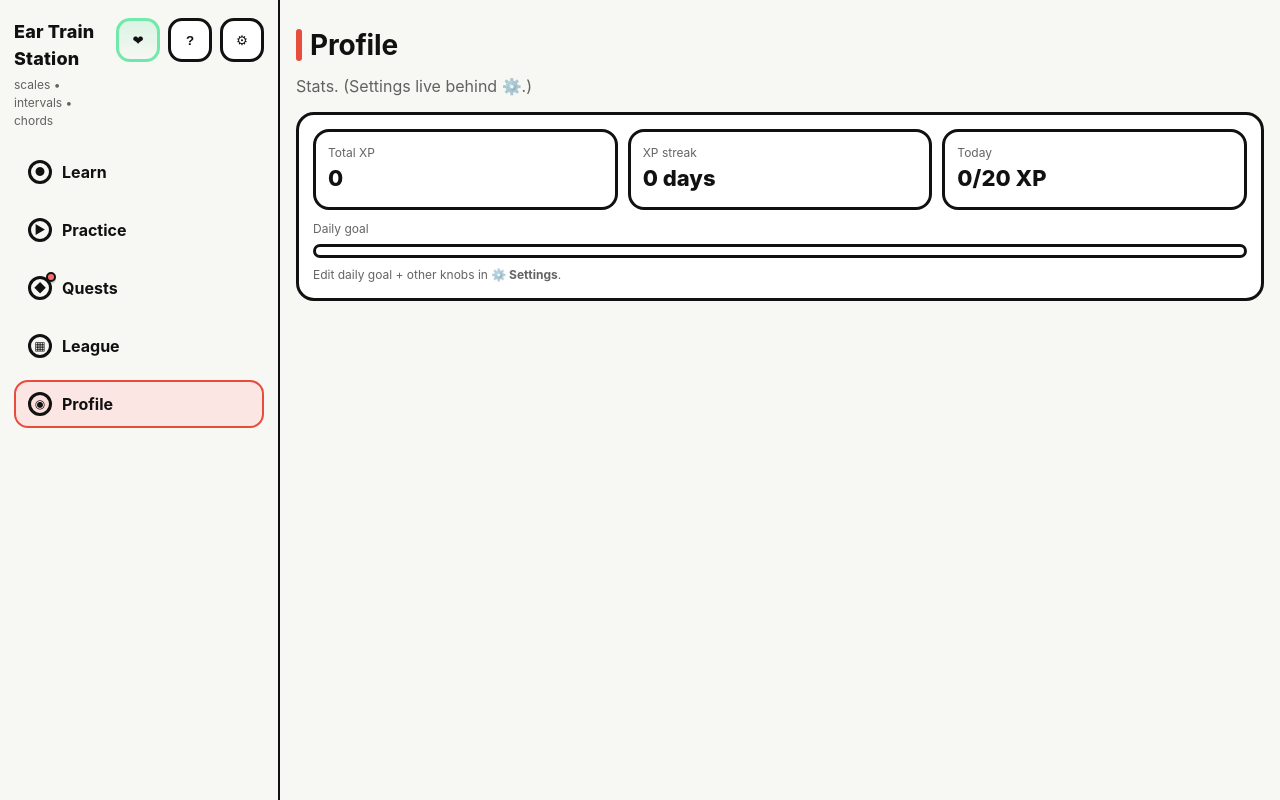
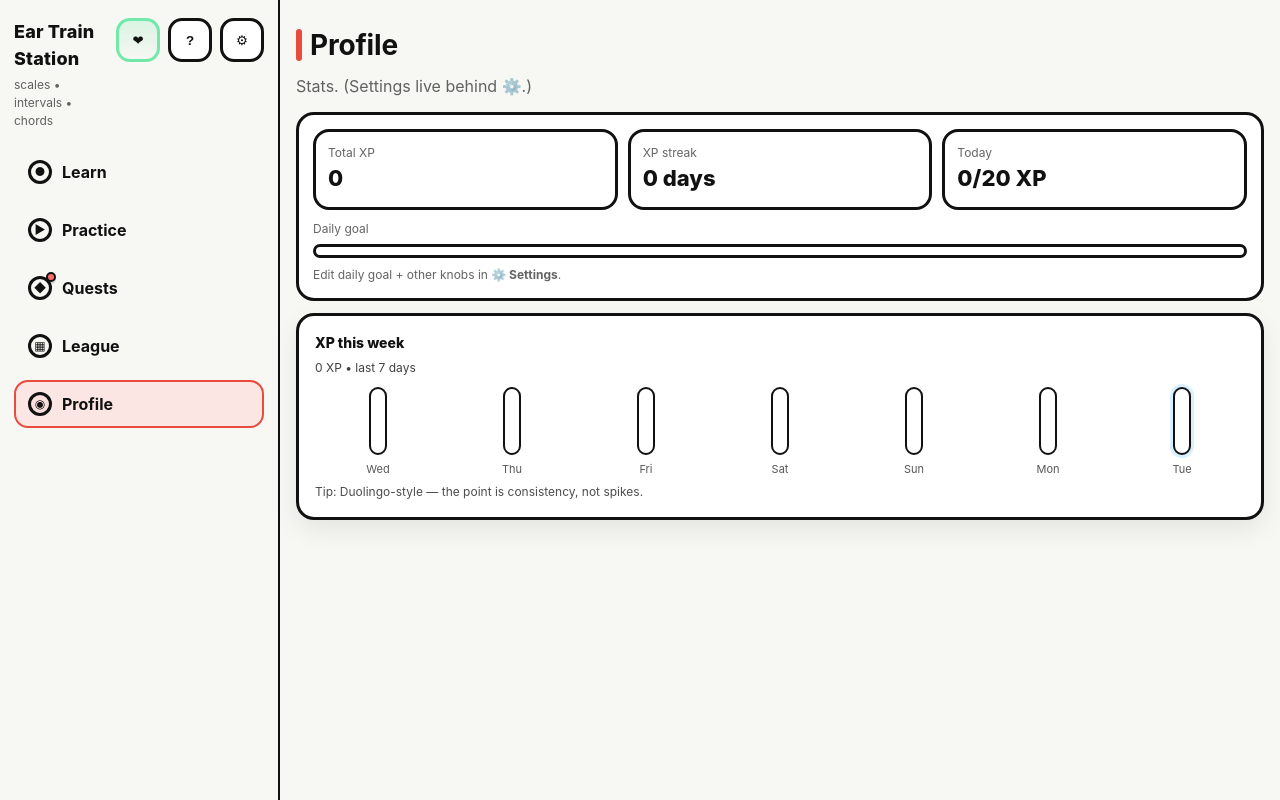
Before and after one commit to wpwcbc/ear-train-station, a React (Vite) app: page /profile in a window 1280 px wide. Built offline with nearby package versions, Linux system fonts and the light colour scheme.

Commit message:
Profile: XP week bars + progress daily XP history

```diff
--- a/src/lib/progress.ts
+++ b/src/lib/progress.ts
@@ -30,7 +30,7 @@ type ProgressV1 = {
   stationDone: Record<StationId, boolean>;
 };
 
-export type Progress = {
+type ProgressV2 = {
   version: 2;
   xp: number;
   streakDays: number;
@@ -42,6 +42,21 @@ export type Progress = {
   stationDone: Record<StationId, boolean>;
 };
 
+export type Progress = {
+  version: 3;
+  xp: number;
+  streakDays: number;
+  lastStudyYmd: string | null;
+  /** Daily goal tracking (Duolingo-ish stickiness). */
+  dailyGoalXp: number;
+  dailyXpToday: number;
+  dailyYmd: string | null;
+  /** Small history for Profile graphs. Local day buckets (YYYY-MM-DD → XP gained). */
+  dailyXpByYmd: Record<string, number>;
+  stationDone: Record<StationId, boolean>;
+};
+
+const KEY_V3 = 'ets_progress_v3';
 const KEY_V2 = 'ets_progress_v2';
 const KEY_V1 = 'ets_progress_v1';
 
@@ -57,33 +72,62 @@ function normalizeProgressForToday(p: Progress): Progress {
 
 export function loadProgress(): Progress {
   try {
-    const rawV2 = localStorage.getItem(KEY_V2);
-    if (rawV2) {
-      const parsed = JSON.parse(rawV2) as Progress;
-      if (parsed?.version === 2) {
+    const rawV3 = localStorage.getItem(KEY_V3);
+    if (rawV3) {
+      const parsed = JSON.parse(rawV3) as Progress;
+      if (parsed?.version === 3) {
         const merged: Progress = {
           ...defaultProgress(),
           ...parsed,
           stationDone: { ...defaultProgress().stationDone, ...(parsed.stationDone ?? {}) },
+          dailyXpByYmd: { ...(parsed.dailyXpByYmd ?? {}) },
         };
-        return normalizeProgressForToday(merged);
+        return normalizeProgressForToday(pruneProgressHistory(merged));
       }
     }
 
-    // migrate v1 → v2 (keep streak/xp/stations)
+    const rawV2 = localStorage.getItem(KEY_V2);
+    if (rawV2) {
+      const parsed2 = JSON.parse(rawV2) as ProgressV2;
+      if (parsed2?.version === 2) {
+        const migrated: Progress = pruneProgressHistory(
+          normalizeProgressForToday({
+            ...defaultProgress(),
+            xp: parsed2.xp ?? 0,
+            streakDays: parsed2.streakDays ?? 0,
+            lastStudyYmd: parsed2.lastStudyYmd ?? null,
+            dailyGoalXp: parsed2.dailyGoalXp ?? 20,
+            dailyXpToday: parsed2.dailyXpToday ?? 0,
+            dailyYmd: parsed2.dailyYmd ?? null,
+            stationDone: { ...defaultProgress().stationDone, ...(parsed2.stationDone ?? {}) },
+            // Best-effort seed: set today's bucket to current dailyXpToday.
+            dailyXpByYmd:
+              parsed2.dailyYmd && typeof parsed2.dailyXpToday === 'number'
+                ? { [parsed2.dailyYmd]: parsed2.dailyXpToday }
+                : {},
+          }),
+        );
+        localStorage.setItem(KEY_V3, JSON.stringify(migrated));
+        return migrated;
+      }
+    }
+
+    // migrate v1 → v3 (keep streak/xp/stations)
     const rawV1 = localStorage.getItem(KEY_V1);
     if (rawV1) {
       const parsed1 = JSON.parse(rawV1) as ProgressV1;
       if (parsed1?.version === 1) {
-        const migrated: Progress = normalizeProgressForToday({
-          ...defaultProgress(),
-          xp: parsed1.xp ?? 0,
-          streakDays: parsed1.streakDays ?? 0,
-          lastStudyYmd: parsed1.lastStudyYmd ?? null,
-          stationDone: { ...defaultProgress().stationDone, ...(parsed1.stationDone ?? {}) },
-        });
-        // Save immediately so next load is v2.
-        localStorage.setItem(KEY_V2, JSON.stringify(migrated));
+        const migrated: Progress = pruneProgressHistory(
+          normalizeProgressForToday({
+            ...defaultProgress(),
+            xp: parsed1.xp ?? 0,
+            streakDays: parsed1.streakDays ?? 0,
+            lastStudyYmd: parsed1.lastStudyYmd ?? null,
+            stationDone: { ...defaultProgress().stationDone, ...(parsed1.stationDone ?? {}) },
+          }),
+        );
+        // Save immediately so next load is v3.
+        localStorage.setItem(KEY_V3, JSON.stringify(migrated));
         return migrated;
       }
     }
@@ -94,9 +138,15 @@ export function loadProgress(): Progress {
   }
 }
 
-
 export function saveProgress(p: Progress) {
-  localStorage.setItem(KEY_V2, JSON.stringify(p));
+  localStorage.setItem(KEY_V3, JSON.stringify(pruneProgressHistory(p)));
+  // Hygiene: clear older keys if they exist (best-effort).
+  try {
+    localStorage.removeItem(KEY_V2);
+    localStorage.removeItem(KEY_V1);
+  } catch {
+    // ignore
+  }
 }
 
 export function todayYmd() {
@@ -118,6 +168,23 @@ function dayIndexUtc(ymd: string): number | null {
   if (!p) return null;
   // Use UTC to avoid DST/timezone drift when computing streak gaps.
   return Math.floor(Date.UTC(p.y, p.m - 1, p.d) / 86_400_000);
+}
+
+function pruneProgressHistory(p: Progress, keepDays = 14): Progress {
+  const today = todayYmd();
+  const todayIdx = dayIndexUtc(today);
+  if (todayIdx == null) return p;
+
+  const next: Record<string, number> = {};
+  for (const [ymd, xp] of Object.entries(p.dailyXpByYmd ?? {})) {
+    const idx = dayIndexUtc(ymd);
+    if (idx == null) continue;
+    const ageDays = todayIdx - idx;
+    if (ageDays < 0) continue; // ignore future keys
+    if (ageDays <= keepDays - 1) next[ymd] = Math.max(0, Math.floor(xp || 0));
+  }
+
+  return { ...p, dailyXpByYmd: next };
 }
 
 export function applyStudyReward(p: Progress, xpGain: number): Progress {
@@ -143,14 +210,19 @@ export function applyStudyReward(p: Progress, xpGain: number): Progress {
   const dailyReset = p.dailyYmd !== ymd;
   const dailyXpToday = (dailyReset ? 0 : p.dailyXpToday) + xpGain;
 
-  return {
+  // Profile history (small rolling window).
+  const dailyXpByYmd = { ...(p.dailyXpByYmd ?? {}) };
+  dailyXpByYmd[ymd] = (dailyXpByYmd[ymd] ?? (dailyReset ? 0 : p.dailyXpToday ?? 0)) + xpGain;
+
+  return pruneProgressHistory({
     ...p,
     xp: p.xp + xpGain,
     streakDays,
     lastStudyYmd: ymd,
     dailyYmd: ymd,
     dailyXpToday,
-  };
+    dailyXpByYmd,
+  });
 }
 
 export function markStationDone(p: Progress, stationId: StationId): Progress {
@@ -162,13 +234,14 @@ export function markStationDone(p: Progress, stationId: StationId): Progress {
 
 export function defaultProgress(): Progress {
   return {
-    version: 2,
+    version: 3,
     xp: 0,
     streakDays: 0,
     lastStudyYmd: null,
     dailyGoalXp: 20,
     dailyXpToday: 0,
     dailyYmd: null,
+    dailyXpByYmd: {},
     stationDone: {
       S1_NOTES: false,
       S1B_STAFF: false,
--- a/src/pages/ProfilePage.tsx
+++ b/src/pages/ProfilePage.tsx
@@ -3,6 +3,17 @@ import type { Progress } from '../lib/progress';
 
 function clamp(n: number, min: number, max: number) {
   return Math.max(min, Math.min(max, n));
+}
+
+function ymdFromLocalDate(d: Date) {
+  const y = d.getFullYear();
+  const m = String(d.getMonth() + 1).padStart(2, '0');
+  const day = String(d.getDate()).padStart(2, '0');
+  return `${y}-${m}-${day}`;
+}
+
+function shortDow(d: Date) {
+  return d.toLocaleDateString(undefined, { weekday: 'short' });
 }
 
 export function ProfilePage({ progress }: { progress: Progress; setProgress: (p: Progress) => void }) {
@@ -12,6 +23,25 @@ export function ProfilePage({ progress }: { progress: Progress; setProgress: (p:
     if (goal <= 0) return 0;
     return clamp(Math.round((today / goal) * 100), 0, 100);
   }, [today, goal]);
+
+  const week = useMemo(() => {
+    // Last 7 local days (including today).
+    const days: { ymd: string; label: string; xp: number }[] = [];
+    const base = new Date();
+    base.setHours(12, 0, 0, 0); // reduce DST edge weirdness
+
+    for (let i = 6; i >= 0; i--) {
+      const d = new Date(base);
+      d.setDate(d.getDate() - i);
+      const ymd = ymdFromLocalDate(d);
+      const xp = Math.max(0, Math.floor(progress.dailyXpByYmd?.[ymd] ?? 0));
+      days.push({ ymd, label: shortDow(d), xp });
+    }
+
+    const max = Math.max(10, ...days.map((d) => d.xp));
+    const total = days.reduce((sum, d) => sum + d.xp, 0);
+    return { days, max, total };
+  }, [progress.dailyXpByYmd]);
 
   return (
     <div className="page">
@@ -53,6 +83,65 @@ export function ProfilePage({ progress }: { progress: Progress; setProgress: (p:
           </div>
         </div>
       </div>
+
+      <div className="card" style={{ marginTop: 12 }}>
+        <div className="rowBetween" style={{ gap: 10 }}>
+          <div>
+            <div style={{ fontSize: 14, fontWeight: 850 }}>XP this week</div>
+            <div style={{ marginTop: 6, fontSize: 12, opacity: 0.8 }}>
+              {week.total} XP • last 7 days
+            </div>
+          </div>
+        </div>
+
+        <div
+          style={{
+            marginTop: 10,
+            display: 'grid',
+            gridTemplateColumns: 'repeat(7, minmax(0, 1fr))',
+            gap: 8,
+            alignItems: 'end',
+            height: 86,
+          }}
+          aria-label="XP bars for the last 7 days"
+        >
+          {week.days.map((d) => {
+            const h = Math.round((d.xp / week.max) * 68);
+            const isToday = d.ymd === ymdFromLocalDate(new Date());
+            return (
+              <div key={d.ymd} style={{ display: 'grid', gap: 6, justifyItems: 'center' }}>
+                <div
+                  title={`${d.ymd}: ${d.xp} XP`}
+                  aria-label={`${d.label} ${d.xp} XP`}
+                  style={{
+                    width: '100%',
+                    maxWidth: 18,
+                    height: 68,
+                    borderRadius: 999,
+                    border: '2px solid var(--ink)',
+                    background: '#fff',
+                    overflow: 'hidden',
+                    boxShadow: isToday ? '0 0 0 3px rgba(141, 212, 255, 0.35)' : undefined,
+                  }}
+                >
+                  <div
+                    style={{
+                      height: h,
+                      marginTop: 68 - h,
+                      background: isToday ? 'linear-gradient(180deg, #7fc9ff, #b6f2d8)' : 'linear-gradient(180deg, #cfeeff, #dff8ee)',
+                    }}
+                  />
+                </div>
+                <div style={{ fontSize: 11, opacity: 0.7 }}>{d.label}</div>
+              </div>
+            );
+          })}
+        </div>
+
+        <div style={{ marginTop: 10, fontSize: 12, opacity: 0.75 }}>
+          Tip: Duolingo-style — the point is consistency, not spikes.
+        </div>
+      </div>
     </div>
   );
 }
```
Also changed, not shown: 1 other file (tests, documents, lock files or other folders).
